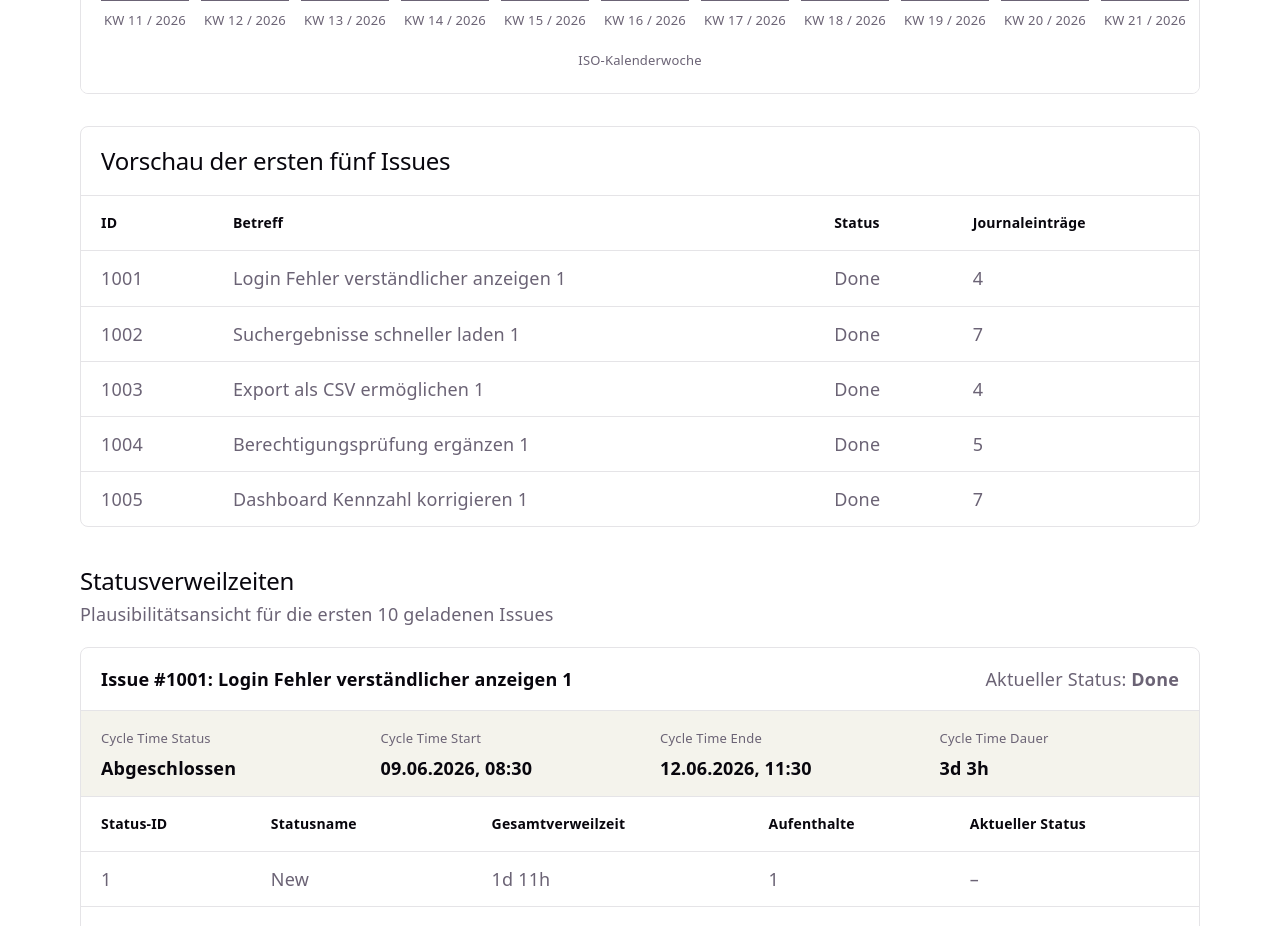
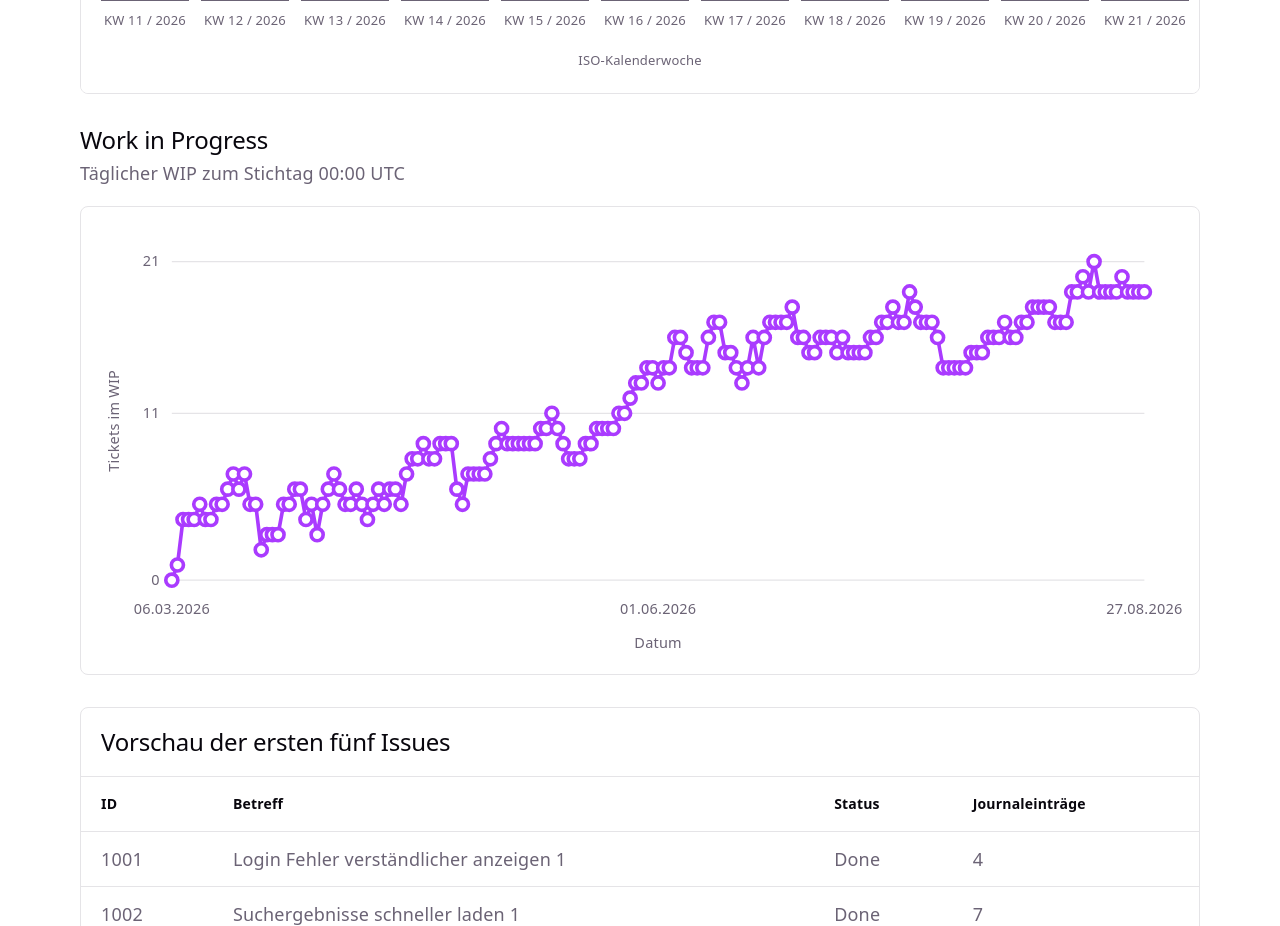
Before and after one commit to SpechtJohannes/datenkrake, a React (Vite) app: page / in a window 1280 px wide. Shown: the part 2000-2926 px from the top of the page. Built offline with nearby package versions, Linux system fonts and the light colour scheme.

Commit message:
feat: add wip history

```diff
--- a/src/App.css
+++ b/src/App.css
@@ -210,6 +210,84 @@
   margin-top: 14px;
   text-align: center;
   font-size: 13px;
+}
+
+.wip-trend {
+  margin: 32px 0;
+}
+
+.wip-scroll {
+  overflow-x: auto;
+  padding: 16px;
+  border: 1px solid var(--border);
+  border-radius: 8px;
+  background: var(--surface);
+}
+
+.wip-chart-canvas {
+  position: relative;
+  min-width: 720px;
+}
+
+.wip-chart {
+  display: block;
+  width: 100%;
+  color: var(--text);
+}
+
+.wip-grid-line {
+  stroke: var(--border);
+  stroke-width: 1;
+}
+
+.wip-axis-label,
+.wip-axis-title {
+  fill: var(--text);
+  font-family: var(--sans);
+  font-size: 12px;
+}
+
+.wip-axis-label {
+  text-anchor: end;
+}
+
+.wip-date-label,
+.wip-axis-title {
+  text-anchor: middle;
+}
+
+.wip-line {
+  stroke: var(--accent);
+  stroke-linecap: round;
+  stroke-linejoin: round;
+  stroke-width: 3;
+}
+
+.wip-point {
+  fill: var(--surface);
+  stroke: var(--accent);
+  stroke-width: 3;
+}
+
+.wip-point:focus {
+  outline: none;
+  fill: var(--accent-bg);
+  stroke: var(--text-h);
+  stroke-width: 4;
+}
+
+.wip-detail {
+  position: absolute;
+  top: 12px;
+  right: 16px;
+  display: grid;
+  gap: 4px;
+  padding: 10px 12px;
+  border: 1px solid var(--accent-border);
+  border-radius: 8px;
+  color: var(--text-h);
+  background: var(--surface);
+  box-shadow: var(--shadow);
 }
 
 .cycle-time-trend {
--- a/src/dashboard/Dashboard.tsx
+++ b/src/dashboard/Dashboard.tsx
@@ -6,6 +6,7 @@ import { CycleTimeOverview } from './CycleTimeOverview'
 import { IssuePreview } from './IssuePreview'
 import { StatusDwellTimePreview } from './StatusDwellTimePreview'
 import { ThroughputOverview } from './ThroughputOverview'
+import { WipOverview } from './WipOverview'
 
 type DashboardState =
   | { status: 'loading' }
@@ -75,6 +76,11 @@ export function Dashboard() {
         issues={state.issues}
         statusDefinitions={state.statusDefinitions}
       />
+      <WipOverview
+        issues={state.issues}
+        statusDefinitions={state.statusDefinitions}
+        referenceTime={state.referenceTime}
+      />
       <IssuePreview issues={state.issues} />
       <StatusDwellTimePreview
         issues={state.issues}
--- /dev/null
+++ b/src/dashboard/WipOverview.tsx
@@ -0,0 +1,21 @@
+import type { RedmineIssue } from '../data/issues'
+import type { StatusDefinition } from '../data/statusDefinitions'
+import type { ReferenceTime } from '../domain/statusDwellTime'
+import { calculateWipHistory } from '../domain/wipHistory'
+import { WipTrend } from './WipTrend'
+
+interface WipOverviewProps {
+  issues: readonly RedmineIssue[]
+  statusDefinitions: readonly StatusDefinition[]
+  referenceTime: ReferenceTime
+}
+
+export function WipOverview({
+  issues,
+  statusDefinitions,
+  referenceTime,
+}: WipOverviewProps) {
+  const points = calculateWipHistory(issues, statusDefinitions, referenceTime)
+
+  return <WipTrend points={points} />
+}
--- /dev/null
+++ b/src/dashboard/WipTrend.tsx
@@ -0,0 +1,160 @@
+import { useState } from 'react'
+import type { WipHistoryPoint } from '../domain/wipHistory'
+
+const WIDTH = 900
+const HEIGHT = 360
+const MARGIN = { top: 32, right: 32, bottom: 64, left: 62 }
+const PLOT_WIDTH = WIDTH - MARGIN.left - MARGIN.right
+const PLOT_HEIGHT = HEIGHT - MARGIN.top - MARGIN.bottom
+
+const dateFormatter = new Intl.DateTimeFormat('de-DE', {
+  day: '2-digit',
+  month: '2-digit',
+  year: 'numeric',
+  timeZone: 'UTC',
+})
+
+interface WipTrendProps {
+  points: readonly WipHistoryPoint[]
+}
+
+export function WipTrend({ points }: WipTrendProps) {
+  const [selectedPoint, setSelectedPoint] = useState<WipHistoryPoint | null>(
+    null,
+  )
+
+  if (points.length === 0) {
+    return (
+      <section className="wip-trend" aria-labelledby="wip-trend-title">
+        <h2 id="wip-trend-title">Work in Progress</h2>
+        <p className="dashboard-status">
+          Keine gestarteten Cycle Times für die WIP-Historie verfügbar.
+        </p>
+      </section>
+    )
+  }
+
+  const maxWip = Math.max(1, ...points.map((point) => point.wipCount))
+  const yTicks = [...new Set([0, Math.ceil(maxWip / 2), maxWip])].sort(
+    (left, right) => left - right,
+  )
+  const xTickIndexes = getTickIndexes(points.length)
+  const linePoints = points
+    .map(
+      (point, index) =>
+        `${scaleX(index, points.length)},${scaleY(point.wipCount, maxWip)}`,
+    )
+    .join(' ')
+
+  return (
+    <section className="wip-trend" aria-labelledby="wip-trend-title">
+      <header className="section-header">
+        <h2 id="wip-trend-title">Work in Progress</h2>
+        <p>Täglicher WIP zum Stichtag 00:00 UTC</p>
+      </header>
+
+      <div className="wip-scroll">
+        <div className="wip-chart-canvas">
+          <svg
+            className="wip-chart"
+            aria-label={`WIP-Liniendiagramm mit ${points.length} Messpunkten, maximaler WIP ${maxWip}`}
+            role="img"
+            viewBox={`0 0 ${WIDTH} ${HEIGHT}`}
+          >
+            {yTicks.map((tick) => {
+              const y = scaleY(tick, maxWip)
+              return (
+                <g key={tick}>
+                  <line
+                    className="wip-grid-line"
+                    x1={MARGIN.left}
+                    x2={MARGIN.left + PLOT_WIDTH}
+                    y1={y}
+                    y2={y}
+                  />
+                  <text
+                    className="wip-axis-label"
+                    x={MARGIN.left - 10}
+                    y={y + 4}
+                  >
+                    {tick}
+                  </text>
+                </g>
+              )
+            })}
+
+            {xTickIndexes.map((index) => (
+              <text
+                className="wip-axis-label wip-date-label"
+                key={index}
+                x={scaleX(index, points.length)}
+                y={MARGIN.top + PLOT_HEIGHT + 28}
+              >
+                {dateFormatter.format(points[index].timestampMs)}
+              </text>
+            ))}
+
+            <polyline className="wip-line" fill="none" points={linePoints} />
+
+            {points.map((point, index) => {
+              const label = `${dateFormatter.format(point.timestampMs)}: WIP ${point.wipCount}`
+              return (
+                <circle
+                  className="wip-point"
+                  aria-label={label}
+                  aria-pressed={selectedPoint === point}
+                  cx={scaleX(index, points.length)}
+                  cy={scaleY(point.wipCount, maxWip)}
+                  key={point.date}
+                  onClick={() => setSelectedPoint(point)}
+                  onFocus={() => setSelectedPoint(point)}
+                  r="5"
+                  role="button"
+                  tabIndex={0}
+                >
+                  <title>{label}</title>
+                </circle>
+              )
+            })}
+
+            <text
+              className="wip-axis-title"
+              x={MARGIN.left + PLOT_WIDTH / 2}
+              y={HEIGHT - 8}
+            >
+              Datum
+            </text>
+            <text
+              className="wip-axis-title"
+              transform={`translate(18 ${MARGIN.top + PLOT_HEIGHT / 2}) rotate(-90)`}
+            >
+              Tickets im WIP
+            </text>
+          </svg>
+
+          {selectedPoint !== null && (
+            <aside className="wip-detail" aria-live="polite">
+              <strong>{dateFormatter.format(selectedPoint.timestampMs)}</strong>
+              <span>WIP: {selectedPoint.wipCount}</span>
+            </aside>
+          )}
+        </div>
+      </div>
+    </section>
+  )
+}
+
+function scaleX(index: number, pointCount: number): number {
+  return pointCount === 1
+    ? MARGIN.left + PLOT_WIDTH / 2
+    : MARGIN.left + (index / (pointCount - 1)) * PLOT_WIDTH
+}
+
+function scaleY(value: number, max: number): number {
+  return MARGIN.top + PLOT_HEIGHT - (value / max) * PLOT_HEIGHT
+}
+
+function getTickIndexes(pointCount: number): number[] {
+  if (pointCount === 1) return [0]
+  return [...new Set([0, Math.floor((pointCount - 1) / 2), pointCount - 1])]
+}
--- /dev/null
+++ b/src/domain/wipHistory.ts
@@ -0,0 +1,108 @@
+import type { StatusDefinition } from '../data/issues'
+import { calculateCycleTime } from './cycleTime'
+import type { ReferenceTime } from './statusDwellTime'
+import type { StatusHistoryIssue } from './statusHistory'
+
+const DAY_MS = 24 * 60 * 60 * 1000
+
+export interface WipHistoryPoint {
+  date: string
+  timestampMs: number
+  wipCount: number
+}
+
+interface WipInterval {
+  startedAtMs: number
+  endedAtMs: number
+  isRunning: boolean
+}
+
+export function calculateWipHistory(
+  issues: readonly StatusHistoryIssue[],
+  statusDefinitions: readonly StatusDefinition[],
+  referenceTime: ReferenceTime,
+): WipHistoryPoint[] {
+  const referenceTimeMs = toTimestamp(referenceTime)
+  const intervals = issues.flatMap((issue): WipInterval[] => {
+    const cycleTime = calculateCycleTime(
+      issue,
+      statusDefinitions,
+      referenceTime,
+    )
+
+    if (cycleTime === null) {
+      return []
+    }
+
+    const startedAtMs = Date.parse(cycleTime.startedAt)
+    const endedAtMs = cycleTime.isRunning
+      ? referenceTimeMs
+      : cycleTime.endedAt === null
+        ? null
+        : Date.parse(cycleTime.endedAt)
+
+    if (
+      !Number.isFinite(startedAtMs) ||
+      endedAtMs === null ||
+      !Number.isFinite(endedAtMs) ||
+      endedAtMs < startedAtMs
+    ) {
+      return []
+    }
+
+    return [{ startedAtMs, endedAtMs, isRunning: cycleTime.isRunning }]
+  })
+
+  if (intervals.length === 0) {
+    return []
+  }
+
+  const firstDayMs = startOfUtcDay(
+    Math.min(...intervals.map((interval) => interval.startedAtMs)),
+  )
+  const runningIntervals = intervals.filter((interval) => interval.isRunning)
+  const lastRelevantMs =
+    runningIntervals.length > 0 && referenceTimeMs !== null
+      ? referenceTimeMs
+      : Math.max(...intervals.map((interval) => interval.endedAtMs))
+  const lastDayMs = startOfUtcDay(lastRelevantMs)
+
+  const points: WipHistoryPoint[] = []
+  for (
+    let timestampMs = firstDayMs;
+    timestampMs <= lastDayMs;
+    timestampMs += DAY_MS
+  ) {
+    const wipCount = intervals.filter(
+      (interval) =>
+        interval.startedAtMs <= timestampMs &&
+        (interval.isRunning
+          ? timestampMs <= interval.endedAtMs
+          : timestampMs < interval.endedAtMs),
+    ).length
+
+    points.push({
+      date: new Date(timestampMs).toISOString().slice(0, 10),
+      timestampMs,
+      wipCount,
+    })
+  }
+
+  return points
+}
+
+function startOfUtcDay(timestampMs: number): number {
+  const date = new Date(timestampMs)
+  return Date.UTC(date.getUTCFullYear(), date.getUTCMonth(), date.getUTCDate())
+}
+
+function toTimestamp(referenceTime: ReferenceTime): number | null {
+  const timestamp =
+    typeof referenceTime === 'string'
+      ? Date.parse(referenceTime)
+      : referenceTime instanceof Date
+        ? referenceTime.getTime()
+        : referenceTime
+
+  return Number.isFinite(timestamp) ? timestamp : null
+}
```
Also changed, not shown: 2 other files (tests, documents, lock files or other folders).
